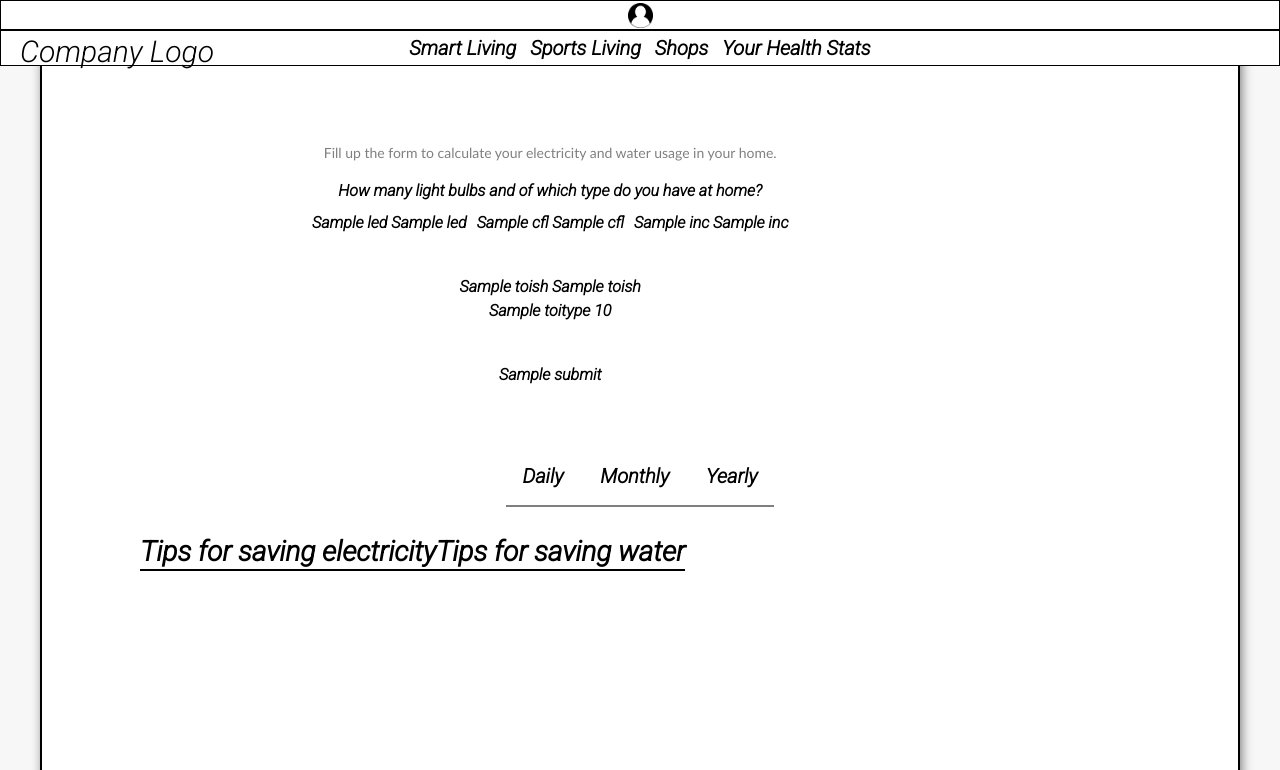
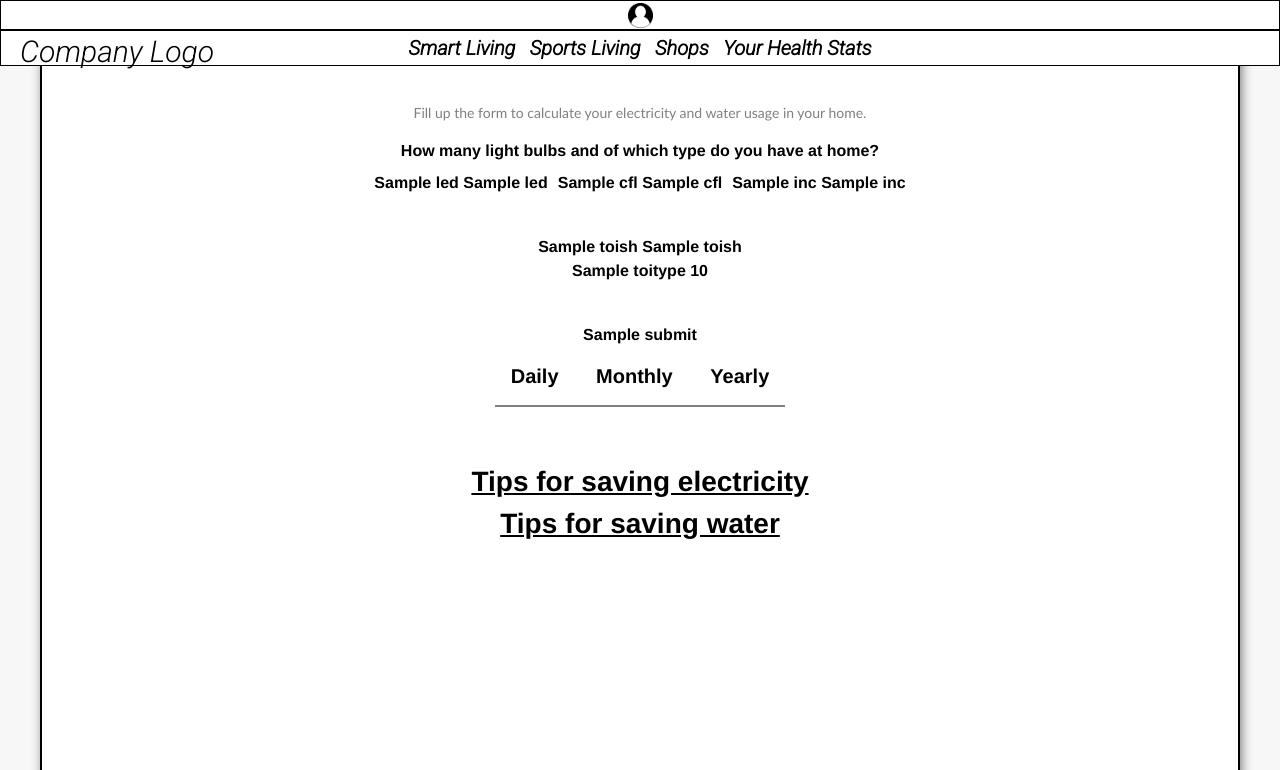
Before and after one commit to Kovitwk/IT1805Grp2, a Flask app: template templates/Sim.html in a window 1280 px wide. Shown: the top 770 px of the page. Run offline with Flask 2, Linux system fonts and the light colour scheme; the template is opened without the code that fills it: most values are stand-ins (such as "Sample title", 1, 10 or a date in 2020); some libraries are stand-ins or nearby versions.

Commit message:
Update HomeCSS.css

```diff
--- a/static/HomeCSS.css
+++ b/static/HomeCSS.css
@@ -1,6 +1,6 @@
 body {
 	color: #000000;
-	font-family: Roboto, sans-serif;
+	font-family: Helvetica, sans-serif;
     background-color: #f7f7f7;
 }
 
@@ -26,6 +26,17 @@ body {
     background-color: black;
     transition: 0.3s
 }
+
+#container {
+    max-width: 1200px;
+    height: 1200px;
+    margin: auto;
+    background-color: white;
+    box-shadow: 2px 2px 10px gray;
+    border: 2px solid black;
+    border-bottom: none;
+}
+
 #instructions {
     color: gray;
     text-align:center;
@@ -37,15 +48,28 @@ body {
 
 #user_input {
     text-align:center;
-    margin-top: 60px;
-    padding-left:240px; /* i swear on my life i cant get this div to center on the page any other way */
+    margin-top: 50px;
     font-weight: bold;
     display: flex;
 }
 
 #user_input form {
-    padding: 30px;
-    margin-top:50px;
+    padding-top: 50px;
+    margin: auto;
+}
+
+#user_output {
+    margin: 100px auto 0 auto;
+    font-size: 20px;
+    width: 500px;
+    padding-left: 100px;
+}
+
+#user_output p {
+    font-size: 20px;
+    font-weight: bold;
+    text-decoration: underline;
+    padding-left: 25px;
 }
 
 .number {
@@ -72,35 +96,24 @@ body {
     margin-left: 20px;
 }
 
-
-#container {
-    max-width: 1200px;
-    height: 1200px;
-    margin: auto;
-    background-color: white;
-    box-shadow: 2px 2px 10px gray;
-    border: 2px solid black;
-    border-bottom: none;
-}
-
 #tips {
     text-align: center;
     font-size: 20px;
-    margin: 20px auto 20px auto;
-    max-width: 1000px;
-    overflow: auto;
-    display: flex;
+    margin: 50px auto 20px auto;
+    width: auto;
+    padding: 0 50px 0 50px;
 }
 #tips h3 {
-    border-bottom:2px solid black;
     font-weight: bold;
+    text-decoration: underline;
 }
 
 #tips p {
-    font-size: 16px;
-    margin-bottom: 30px;
+    font-size: 17px;
     background-color: ghostwhite;
+    text-align: center;
 }
+
 #results {
     text-align: center;
     font-size: 20px;
@@ -112,7 +125,6 @@ body {
     overflow: hidden;
     float: none;
     display: inline-block;
-    padding-top:30px;
     border-bottom: 2px solid gray;
 }
 
```
